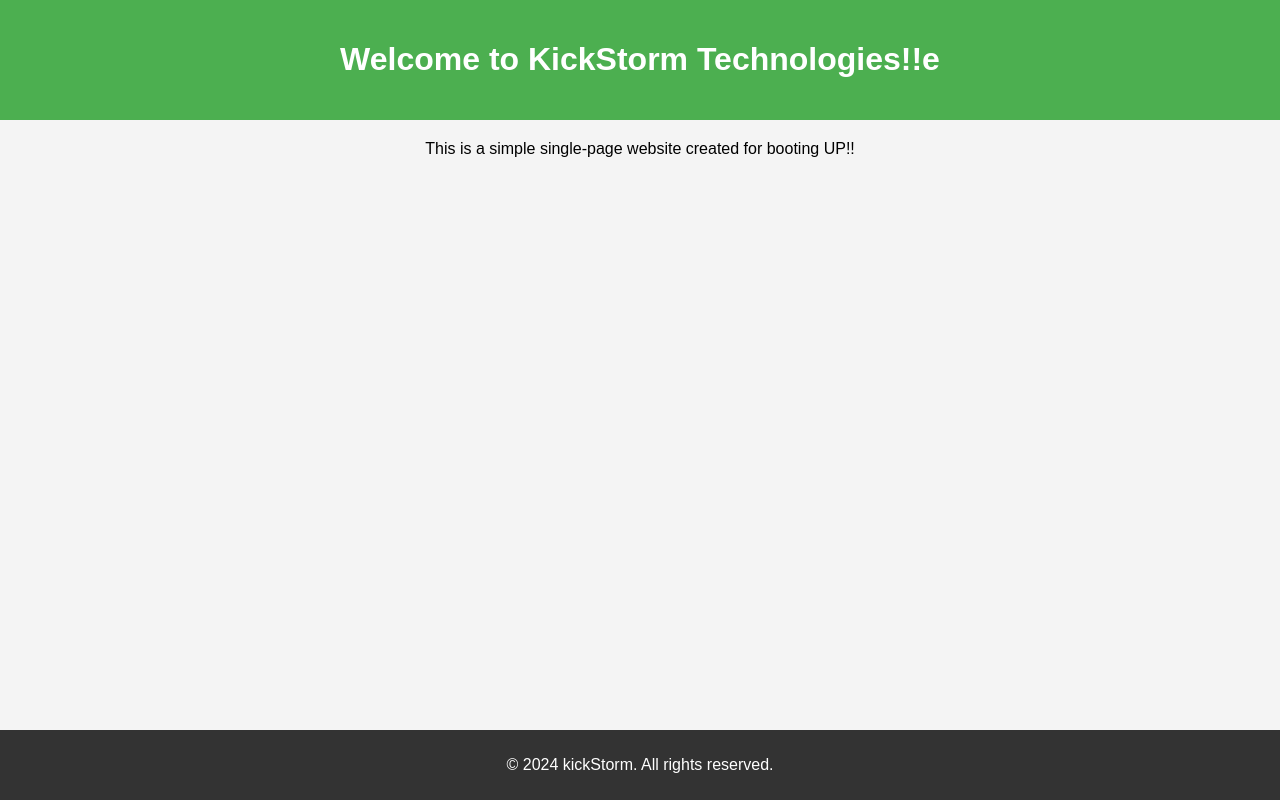
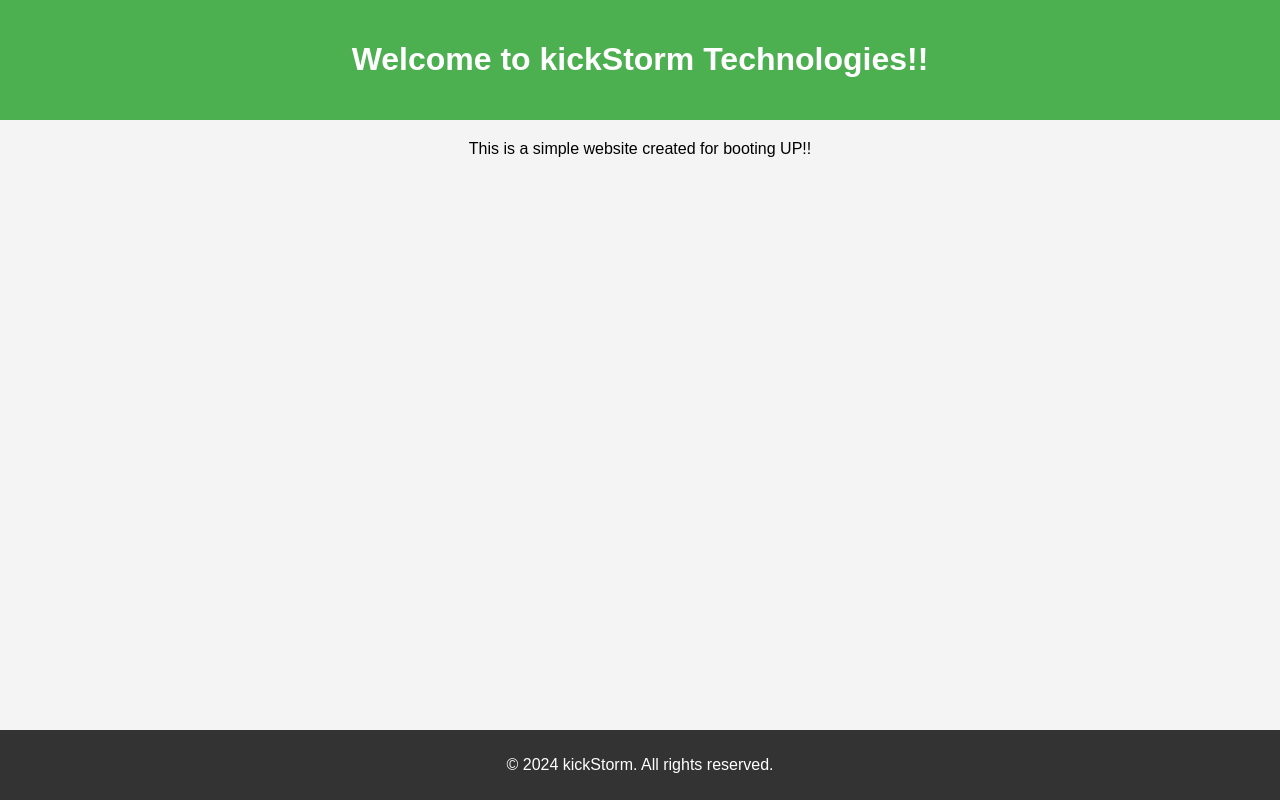
Before and after one commit to RajHujigal/KickStorm, a plain HTML site: page index.html in a window 1280 px wide. Drawn offline with Linux system fonts and the light colour scheme.

Commit message:
Update index.html

```diff
--- a/index.html
+++ b/index.html
@@ -33,11 +33,11 @@
 <body>
 
 <header>
-    <h1>Welcome to KickStorm Technologies!!e</h1>
+    <h1>Welcome to kickStorm Technologies!!</h1>
 </header>
 
 <section>
-    <p>This is a simple single-page website created for booting UP!! </p>
+    <p>This is a simple website created for booting UP!! </p>
 </section>
 
 <footer>
```
